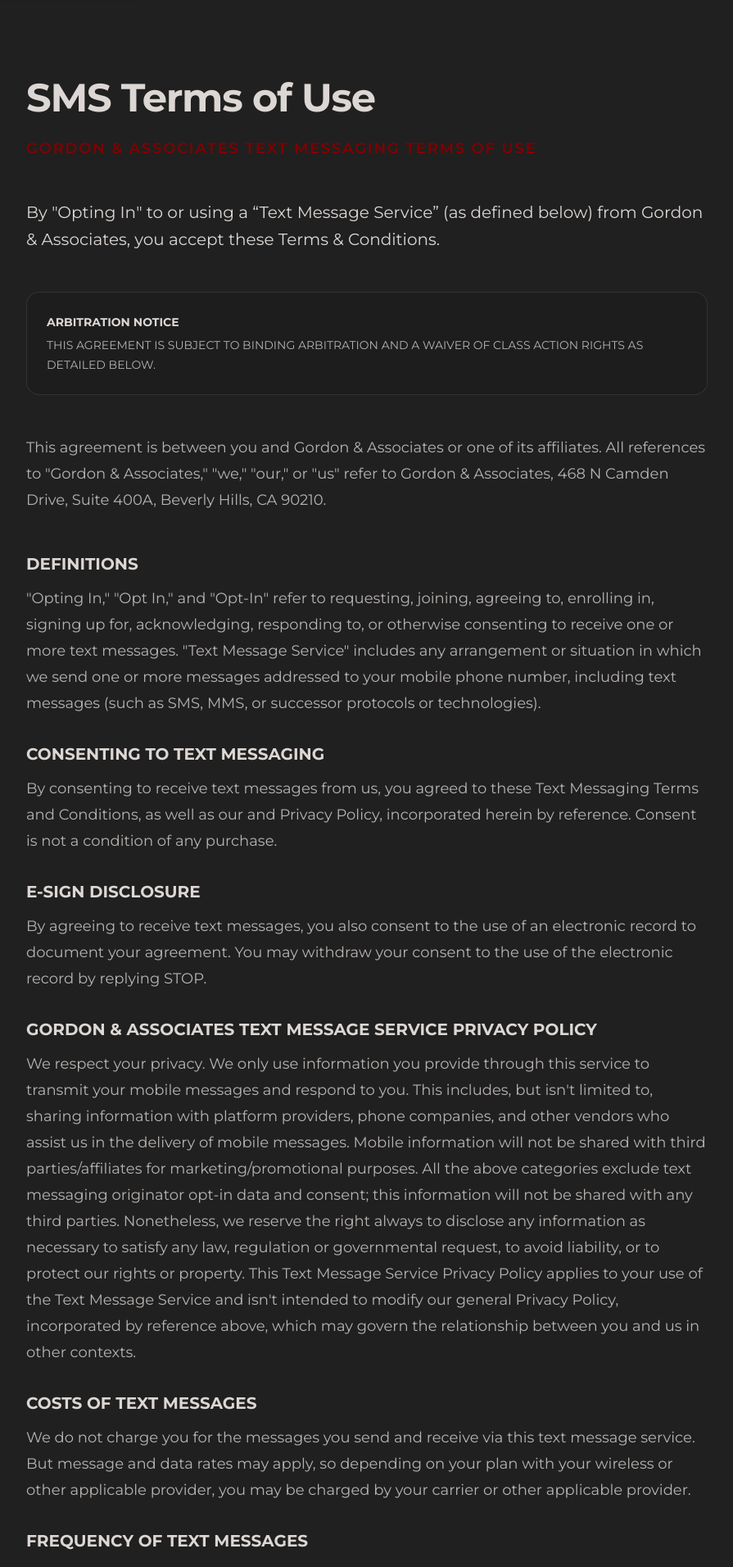
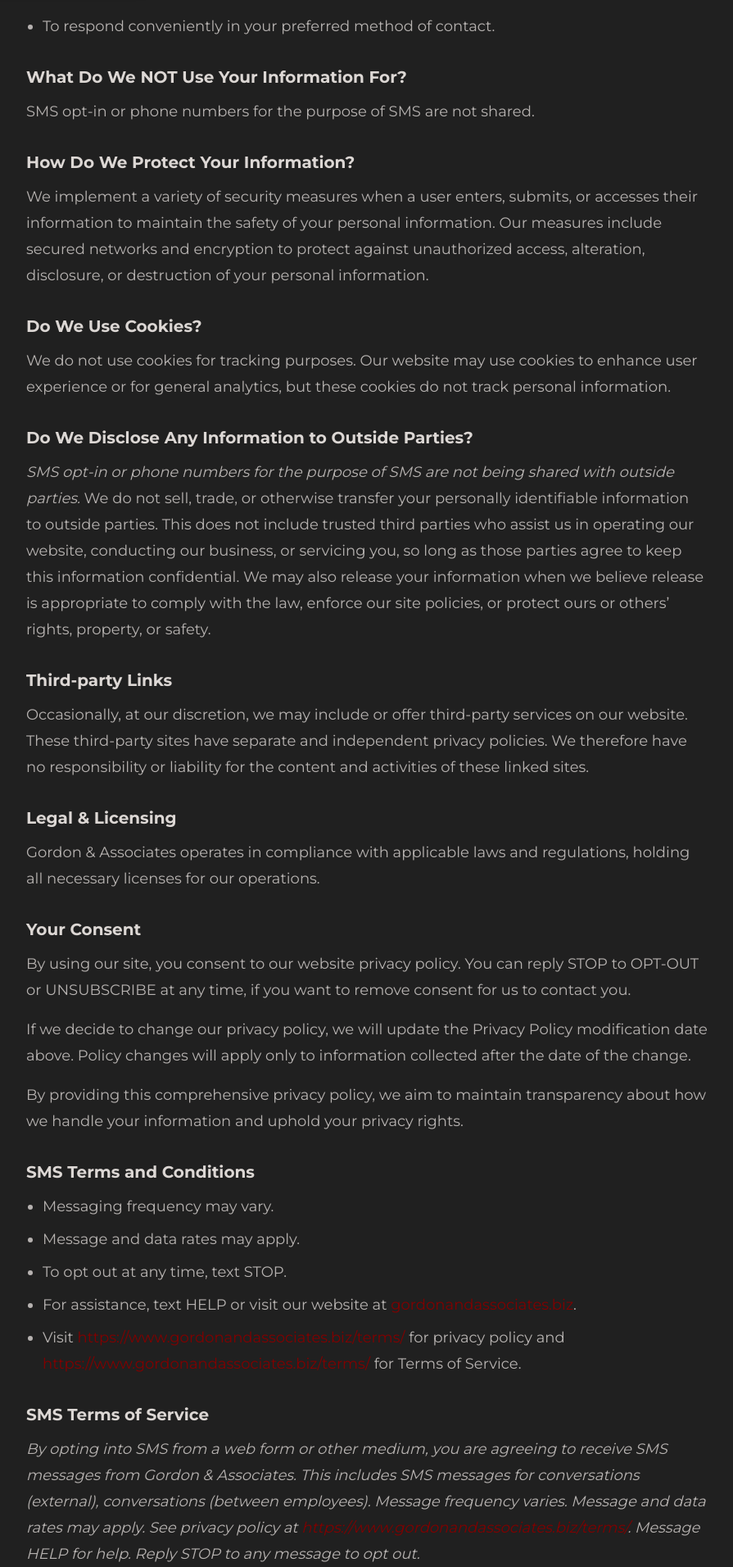
Before and after one commit to lmmiguelgo/g-a, a Next.js app: page /terms in a window 1280 px wide. Shown: the part 847-2759 px from the top of the page at 82% size, without its empty margins (192-1087 px from the left). Built offline with nearby package versions, Linux system fonts and the light colour scheme; what tailwindcss-animated would draw is missing.

Commit message:
modified CTA terms

```diff
--- /dev/null
+++ b/src/app/(pages)/opt-in/page.tsx
@@ -0,0 +1,12 @@
+"use client";
+
+import React from 'react';
+import CtaTerms from '@/components/blocks/ctaTerms/ctaTerms';
+
+export default function OptIn() {
+  return (
+    <>
+      <CtaTerms />
+    </>
+  );
+}
--- a/src/app/(pages)/terms/page.tsx
+++ b/src/app/(pages)/terms/page.tsx
@@ -1,13 +1,10 @@
 "use client";
 
 import React from 'react';
-import CtaTerms from '@/components/blocks/ctaTerms/ctaTerms';
 
 export default function Terms() {
   return (
    <>
-
-    <CtaTerms />
 
     <section id='sms-terms' className="w-full bg-background pb-24 pt-24 sm:pb-32 sm:pt-32">
       <div className="mx-auto max-w-4xl px-6 lg:px-8 w-full">
@@ -15,10 +12,10 @@
         {/* Header */}
         <div className="mb-12">
             <h1 className="text-4xl font-bold tracking-tight text-foreground sm:text-5xl mb-6">
-            SMS Terms of Use
+            Privacy Policy for SMS/TCR Registration Compliance
             </h1>
-            <h2 className="text-lg font-semibold text-accent-primary tracking-widest uppercase">
-            Gordon & Associates Text Messaging Terms of Use
+            <h2 className="text-lg font-semibold text-accent-primary tracking-widest uppercase mb-2">
+            Effective Date: November 1, 2024
             </h2>
         </div>
 
@@ -26,80 +23,156 @@
         <div className="space-y-12 text-lg/8 text-foreground/80">
 
             <p className="text-xl leading-relaxed text-foreground">
-            By "Opting In" to or using a “Text Message Service” (as defined below) from Gordon & Associates, you accept these Terms & Conditions.
-            </p>
-
-            <div className="bg-second-bg/50 p-6 rounded-2xl border border-accent-secondary/20 text-sm/6">
-              <p className="font-bold text-foreground mb-1">ARBITRATION NOTICE</p>
-              THIS AGREEMENT IS SUBJECT TO BINDING ARBITRATION AND A WAIVER OF CLASS ACTION RIGHTS AS DETAILED BELOW.
-            </div>
-
-            <p>
-            This agreement is between you and Gordon & Associates or one of its affiliates. All references to "Gordon & Associates," "we," "our," or "us" refer to Gordon & Associates, 468 N Camden Drive, Suite 400A, Beverly Hills, CA 90210.
+            Welcome to our Privacy Policy. At Gordon & Associates, we are committed to protecting your privacy and work to ensure your personal information is handled safely and responsibly. This policy outlines how we collect, use, protect, and share information gathered from our users in compliance with TCR registration requirements.
             </p>
 
             <div className="space-y-8">
             <section>
-                  <h3 className="text-xl font-bold text-foreground mb-3">DEFINITIONS</h3>
+                <h3 className="text-xl font-bold text-foreground mb-3">What Information Do We Collect?</h3>
                 <p>
-                  "Opting In," "Opt In," and "Opt-In" refer to requesting, joining, agreeing to, enrolling in, signing up for, acknowledging, responding to, or otherwise consenting to receive one or more text messages. "Text Message Service" includes any arrangement or situation in which we send one or more messages addressed to your mobile phone number, including text messages (such as SMS, MMS, or successor protocols or technologies).
+                We collect your information when you complete the Contact Form on our website. The information collected may include your name, email address, phone number, or other details to help us reach out to you and answer your questions.
                 </p>
             </section>
 
             <section>
-                  <h3 className="text-xl font-bold text-foreground mb-3">CONSENTING TO TEXT MESSAGING</h3>
-                  <p>
-                  By consenting to receive text messages from us, you agreed to these Text Messaging Terms and Conditions, as well as our  and Privacy Policy, incorporated herein by reference. Consent is not a condition of any purchase.
+                <h3 className="text-xl font-bold text-foreground mb-3">What Do We Use Your Information For?</h3>
+                <p className="mb-4">
+                We may use any of the information we collect in one of the following ways:
                 </p>
+                <ul className="list-disc pl-5 space-y-2">
+                    <li>To personalize your experience and allow us to deliver the best services to meet your needs.</li>
+                    <li>To respond conveniently in your preferred method of contact.</li>
+                </ul>
             </section>
 
-              <section id='privacy-policy'>
-                  <h3 className="text-xl font-bold text-foreground mb-3">E-SIGN DISCLOSURE</h3>
+            <section>
+                <h3 className="text-xl font-bold text-foreground mb-3">What Do We NOT Use Your Information For?</h3>
                 <p>
-                  By agreeing to receive text messages, you also consent to the use of an electronic record to document your agreement. You may withdraw your consent to the use of the electronic record by replying STOP.
-                  </p>
-              </section>
-
-
-              <section >
-                  <h3  className="text-xl font-bold text-foreground mb-3">GORDON & ASSOCIATES TEXT MESSAGE SERVICE PRIVACY POLICY</h3>
-                  <p>
-                  We respect your privacy. We only use information you provide through this service to transmit your mobile messages and respond to you. This includes, but isn't limited to, sharing information with platform providers, phone companies, and other vendors who assist us in the delivery of mobile messages. Mobile information will not be shared with third parties/affiliates for marketing/promotional purposes. All the above categories exclude text messaging originator opt-in data and consent; this information will not be shared with any third parties. Nonetheless, we reserve the right always to disclose any information as necessary to satisfy any law, regulation or governmental request, to avoid liability, or to protect our rights or property. This Text Message Service Privacy Policy applies to your use of the Text Message Service and isn't intended to modify our general Privacy Policy, incorporated by reference above, which may govern the relationship between you and us in other contexts.
+                SMS opt-in or phone numbers for the purpose of SMS are not shared.
                 </p>
             </section>
 
             <section>
-                  <h3 className="text-xl font-bold text-foreground mb-3">COSTS OF TEXT MESSAGES</h3>
+                <h3 className="text-xl font-bold text-foreground mb-3">How Do We Protect Your Information?</h3>
                 <p>
-                  We do not charge you for the messages you send and receive via this text message service. But message and data rates may apply, so depending on your plan with your wireless or other applicable provider, you may be charged by your carrier or other applicable provider.
+                We implement a variety of security measures when a user enters, submits, or accesses their information to maintain the safety of your personal information. Our measures include secured networks and encryption to protect against unauthorized access, alteration, disclosure, or destruction of your personal information.
                 </p>
             </section>
 
             <section>
-                  <h3 className="text-xl font-bold text-foreground mb-3">FREQUENCY OF TEXT MESSAGES</h3>
+                <h3 className="text-xl font-bold text-foreground mb-3">Do We Use Cookies?</h3>
                 <p>
-                  This Text Messaging Service is for conversational person-to-person communication between you and our employees. We may send you an initial message providing details about the service. Message frequency varies.
+                We do not use cookies for tracking purposes. Our website may use cookies to enhance user experience or for general analytics, but these cookies do not track personal information.
                 </p>
             </section>
 
             <section>
-                  <h3 className="text-xl font-bold text-foreground mb-3">OPTING OUT OF TEXT MESSAGES & GETTING HELP</h3>
+                <h3 className="text-xl font-bold text-foreground mb-3">Do We Disclose Any Information to Outside Parties?</h3>
                 <p>
-                  You can cancel the SMS service at any time. Just reply STOP to cancel. After you send the SMS message STOP to us, we will send you an SMS message to confirm that you have been unsubscribed. After this, you will no longer receive SMS messages from us. If you want to join again, just sign up as you did the first time and we will start sending SMS messages to you again. If you are experiencing issues with the messaging program you can reply with the keyword HELP for more assistance, or you can get help directly at <a href="mailto:info@gordonandassociates.biz" className="text-accent-primary hover:underline">info@gordonandassociates.biz</a>.
+                <em>SMS opt-in or phone numbers for the purpose of SMS are not being shared with outside parties.</em> We do not sell, trade, or otherwise transfer your personally identifiable information to outside parties. This does not include trusted third parties who assist us in operating our website, conducting our business, or servicing you, so long as those parties agree to keep this information confidential. We may also release your information when we believe release is appropriate to comply with the law, enforce our site policies, or protect ours or others’ rights, property, or safety.
                 </p>
             </section>
 
             <section>
-                  <h3 className="text-xl font-bold text-foreground mb-3">CONTACT US</h3>
+                <h3 className="text-xl font-bold text-foreground mb-3">Third-party Links</h3>
                 <p>
-                  For support, contact us at <a href="mailto:info@gordonandassociates.biz" className="text-accent-primary hover:underline">info@gordonandassociates.biz</a>.
+                Occasionally, at our discretion, we may include or offer third-party services on our website. These third-party sites have separate and independent privacy policies. We therefore have no responsibility or liability for the content and activities of these linked sites.
                 </p>
             </section>
 
+            <section>
+                <h3 className="text-xl font-bold text-foreground mb-3">Legal & Licensing</h3>
+                <p>
+                Gordon & Associates operates in compliance with applicable laws and regulations, holding all necessary licenses for our operations.
+                </p>
+            </section>
+
+            <section>
+                <h3 className="text-xl font-bold text-foreground mb-3">Your Consent</h3>
+                <p className="mb-4">
+                By using our site, you consent to our website privacy policy. You can reply STOP to OPT-OUT or UNSUBSCRIBE at any time, if you want to remove consent for us to contact you.
+                </p>
+                <p className="mb-4">
+                If we decide to change our privacy policy, we will update the Privacy Policy modification date above. Policy changes will apply only to information collected after the date of the change.
+                </p>
+                <p>
+                By providing this comprehensive privacy policy, we aim to maintain transparency about how we handle your information and uphold your privacy rights.
+                </p>
+            </section>
+
+            <section>
+                <h3 className="text-xl font-bold text-foreground mb-3">SMS Terms and Conditions</h3>
+                <ul className="list-disc pl-5 space-y-2">
+                    <li>Messaging frequency may vary.</li>
+                    <li>Message and data rates may apply.</li>
+                    <li>To opt out at any time, text STOP.</li>
+                    <li>For assistance, text HELP or visit our website at <a href="https://www.gordonandassociates.biz/" target="_blank" rel="noreferrer noopener" className="text-accent-primary hover:underline">gordonandassociates.biz</a>.</li>
+                    <li>Visit <a href="https://www.gordonandassociates.biz/terms/" target="_blank" rel="noreferrer noopener" className="text-accent-primary hover:underline">https://www.gordonandassociates.biz/terms/</a> for privacy policy and <a href="https://www.gordonandassociates.biz/terms/" target="_blank" rel="noreferrer noopener" className="text-accent-primary hover:underline">https://www.gordonandassociates.biz/terms/</a> for Terms of Service.</li>
+                </ul>
+            </section>
+
+            <section>
+                <h3 className="text-xl font-bold text-foreground mb-3">SMS Terms of Service</h3>
+                <p className="italic">
+                By opting into SMS from a web form or other medium, you are agreeing to receive SMS messages from Gordon & Associates. This includes SMS messages for conversations (external), conversations (between employees). Message frequency varies. Message and data rates may apply. See privacy policy at <a href="https://www.gordonandassociates.biz/terms/" target="_blank" rel="noreferrer noopener" className="text-accent-primary hover:underline">https://www.gordonandassociates.biz/terms/</a>. Message HELP for help. Reply STOP to any message to opt out.
+                </p>
+            </section>
+
+            <section>
+                <h3 className="text-xl font-bold text-foreground mb-3">SMS Consent Communication:</h3>
+                <p>
+                The information (Phone Numbers) obtained as part of the SMS consent process will not be shared with third parties for marketing purposes.
+                </p>
+            </section>
+
+            <section>
+                <h3 className="text-xl font-bold text-foreground mb-3">Types of SMS Communications:</h3>
+                <p>
+                If you have consented to receive text messages from Gordon & Associates, you may receive messages related to the following:
+                <br/>Appointment reminders
+                <br/>Follow-up messages
+                </p>
+            </section>
+
+            <section>
+                <h3 className="text-xl font-bold text-foreground mb-3">Message Frequency:</h3>
+                <p>
+                Message frequency may vary. You may receive up to 2 SMS messages per week regarding your appointments or account status.
+                </p>
+            </section>
+
+            <section>
+                <h3 className="text-xl font-bold text-foreground mb-3">Potential Fees for SMS Messaging:</h3>
+                <p>
+                Please note that standard message and data rates may apply, depending on your carrier’s pricing plan. These fees may vary if the message is sent domestically or internationally.
+                </p>
+            </section>
+
+            <section>
+                <h3 className="text-xl font-bold text-foreground mb-3">Opt-In Method:</h3>
+                <p>
+                You may opt in to receive SMS messages from Gordon & Associates in the following ways: By submitting an online form
+                </p>
+            </section>
+
+            <section>
+                <h3 className="text-xl font-bold text-foreground mb-3">Opt-Out Method:</h3>
+                <p>
+                You can opt out of receiving SMS messages at any time. To do so, simply reply “STOP” to any SMS message you receive. Alternatively, you can contact us directly to request removal from our messaging list.
+                </p>
+            </section>
+
+            <section>
+                <h3 className="text-xl font-bold text-foreground mb-3">Help:</h3>
+                <p>
+                If you are experiencing any issues, you can reply with the keyword HELP. Or, you can get help directly from us at: <a href="https://www.gordonandassociates.biz/contact/" className="text-accent-primary hover:underline">https://www.gordonandassociates.biz/contact/</a>
+                </p>
+            </section>
 
             </div>
 
         </div>
+
       </div>
 
     </section>
```
Lines whose indentation alone changed are shown as unchanged.
